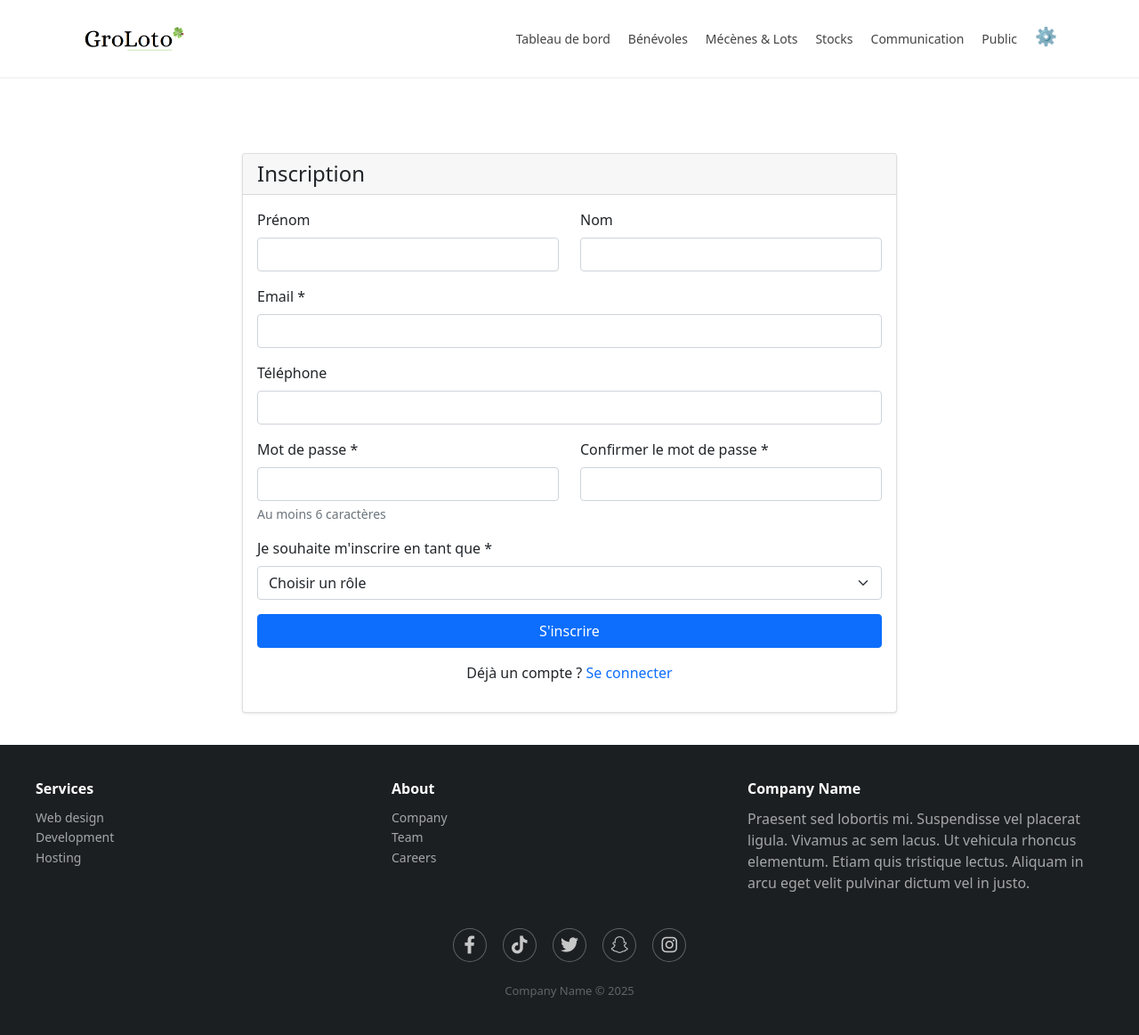
After one commit to Rlima-collab/Groloto, a Symfony app: template GroLoto/templates/auth/register.html.twig in a window 1280 px wide. The commit adds this page. Shown: the whole page at 89% size. Run offline with Twig, Linux system fonts and the light colour scheme; the template is opened without the code that fills it, so the values that code supplies are empty; some libraries are stand-ins or nearby versions.

Commit message:
ajout des templates et styles d'authentification
- Template login.html.twig avec formulaire de connexion
- Template register.html.twig avec formulaire d'inscription
- Sélection dynamique des rôles (excluant admin)
- Mise à jour base.html.twig avec Bootstrap 5
- Ajout auth.css pour les styles d'authentification
- Messages flash globaux dans le template de base

```diff
--- /dev/null
+++ b/GroLoto/templates/auth/register.html.twig
@@ -0,0 +1,115 @@
+{% extends 'base.html.twig' %}
+
+{% block title %}Inscription{% endblock %}
+
+{% block body %}
+<div class="container mt-5">
+    <div class="row justify-content-center">
+        <div class="col-md-8">
+            <div class="card">
+                <div class="card-header">
+                    <h4 class="mb-0">Inscription</h4>
+                </div>
+                <div class="card-body">
+                    {% for message in app.flashes('success') %}
+                        <div class="alert alert-success">
+                            {{ message }}
+                        </div>
+                    {% endfor %}
+
+                    {% if errors %}
+                        <div class="alert alert-danger">
+                            <ul class="mb-0">
+                                {% for error in errors %}
+                                    <li>{{ error }}</li>
+                                {% endfor %}
+                            </ul>
+                        </div>
+                    {% endif %}
+
+                    <form method="post">
+                        <div class="row">
+                            <div class="col-md-6">
+                                <div class="mb-3">
+                                    <label for="prenom" class="form-label">Prénom</label>
+                                    <input type="text" name="prenom" id="prenom"
+                                           class="form-control" value="{{ app.request.get('prenom') }}">
+                                </div>
+                            </div>
+                            <div class="col-md-6">
+                                <div class="mb-3">
+                                    <label for="nom" class="form-label">Nom</label>
+                                    <input type="text" name="nom" id="nom"
+                                           class="form-control" value="{{ app.request.get('nom') }}">
+                                </div>
+                            </div>
+                        </div>
+
+                        <div class="mb-3">
+                            <label for="email" class="form-label">Email *</label>
+                            <input type="email" name="email" id="email"
+                                   class="form-control" value="{{ app.request.get('email') }}" required>
+                        </div>
+
+                        <div class="mb-3">
+                            <label for="telephone" class="form-label">Téléphone</label>
+                            <input type="tel" name="telephone" id="telephone"
+                                   class="form-control" value="{{ app.request.get('telephone') }}">
+                        </div>
+
+                        <div class="row">
+                            <div class="col-md-6">
+                                <div class="mb-3">
+                                    <label for="password" class="form-label">Mot de passe *</label>
+                                    <input type="password" name="password" id="password"
+                                           class="form-control" required minlength="6">
+                                    <div class="form-text">Au moins 6 caractères</div>
+                                </div>
+                            </div>
+                            <div class="col-md-6">
+                                <div class="mb-3">
+                                    <label for="confirm_password" class="form-label">Confirmer le mot de passe *</label>
+                                    <input type="password" name="confirm_password" id="confirm_password"
+                                           class="form-control" required>
+                                </div>
+                            </div>
+                        </div>
+
+                        <div class="mb-3">
+                            <label for="role" class="form-label">Je souhaite m'inscrire en tant que *</label>
+                            <select name="role" id="role" class="form-select" required>
+                                <option value="">Choisir un rôle</option>
+                                {% for role in roles %}
+                                    {% if role.nom != 'admin' %}
+                                        <option value="{{ role.id }}"
+                                                {% if app.request.get('role') == role.id %}selected{% endif %}>
+                                            {{ role.nom|capitalize }}
+                                            {% if role.description %}
+                                                - {{ role.description }}
+                                            {% endif %}
+                                        </option>
+                                    {% endif %}
+                                {% endfor %}
+                            </select>
+                        </div>
+
+                        <div class="d-grid">
+                            <button class="btn btn-primary" type="submit">
+                                S'inscrire
+                            </button>
+                        </div>
+                    </form>
+
+                    <div class="text-center mt-3">
+                        <p>Déjà un compte ?
+                            <a href="{{ path('app_login') }}" class="text-decoration-none">
+                                Se connecter
+                            </a>
+                        </p>
+                    </div>
+                </div>
+            </div>
+        </div>
+    </div>
+</div>
+{% endblock %}
--- a/GroLoto/templates/base.html.twig
+++ b/GroLoto/templates/base.html.twig
@@ -2,17 +2,34 @@
 <html lang="fr">
 <head>
     <meta charset="UTF-8">
-    <title>{% block title %}Mon Site{% endblock %}</title>
+    <title>{% block title %}Groloto{% endblock %}</title>
     <link rel="stylesheet" href="{{ asset('css/app.css') }}">
     <link rel="stylesheet" href="{{ asset('css/dashboard.css') }}">
+    <link rel="stylesheet" href="{{ asset('css/auth.css') }}">
+    <meta name="viewport" content="width=device-width, initial-scale=1.0">
+    <!-- Bootstrap 5 pour les formulaires -->
+    <link href="https://cdn.jsdelivr.net/npm/bootstrap@5.1.3/dist/css/bootstrap.min.css" rel="stylesheet">
 </head>
 <body>
     {% include 'partials/header.html.twig' %}
 
     <main>
+        <!-- Messages flash globaux -->
+        {% for type, messages in app.flashes %}
+            {% for message in messages %}
+                <div class="alert alert-{{ type == 'error' ? 'danger' : type }} alert-dismissible fade show" role="alert">
+                    {{ message }}
+                    <button type="button" class="btn-close" data-bs-dismiss="alert"></button>
+                </div>
+            {% endfor %}
+        {% endfor %}
+
         {% block body %}{% endblock %}
     </main>
 
     {% include 'partials/footer.html.twig' %}
+
+    <!-- Bootstrap JS -->
+    <script src="https://cdn.jsdelivr.net/npm/bootstrap@5.1.3/dist/js/bootstrap.bundle.min.js"></script>
 </body>
 </html>
```
Also changed, not shown: GroLoto/public/css/auth.css (added, +67 -0 lines), GroLoto/templates/auth/login.html.twig (added, +55 -0 lines).
